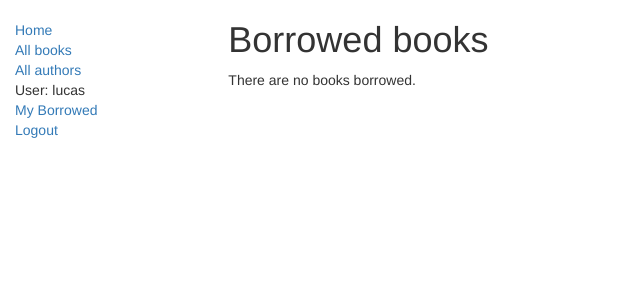
After one commit to ArtemisRex/locallibrary, a Django app: page /catalog/mybooks/ in a window 1280 px wide. The commit adds this page. Shown: the top 300 px of the page, without its empty margins (0-640 px from the left). Run offline with Django 3.2, Linux system fonts and the light colour scheme; a user stored in the database is signed in; data comes from the database, SQL or seed files in the repository; some libraries are stand-ins or nearby versions.

Commit message:
added user borrow view

```diff
--- a/locallibrary/catalog/admin.py
+++ b/locallibrary/catalog/admin.py
@@ -38,7 +38,7 @@ class BookInstanceAdmin(admin.ModelAdmin):
             'fields': ('book', 'imprint', 'id')
         }),
         ('Availability', {
-            'fields': ('status', 'due_back')
+            'fields': ('status', 'due_back', 'borrower')
         }),
     )
 # Register the admin class with the associated model
--- a/locallibrary/catalog/models.py
+++ b/locallibrary/catalog/models.py
@@ -103,7 +103,7 @@ class BookInstance(models.Model):
 
     class Meta:
         ordering = ["due_back"]
-
+        permissions = (("can_mark_returned", "Set book as returned"),)
 
     def __str__(self):
         """
--- a/locallibrary/catalog/templates/base_generic.html
+++ b/locallibrary/catalog/templates/base_generic.html
@@ -29,6 +29,7 @@
 
 	  {% if user.is_authenticated %}
 	      <li>User: {{ user.get_username }}</li>
+	      <li><a href="{% url 'my-borrowed' %}">My Borrowed</a></li>
 	      <li><a href="{% url 'logout'%}?next={{request.path}}">Logout</a></li>
 	  {% else %}
 	      <li><a href="{% url 'login'%}?next={{request.path}}">Login</a></li>
--- /dev/null
+++ b/locallibrary/catalog/templates/catalog/bookinstance_list_borrowed_user.html
@@ -0,0 +1,20 @@
+
+{% extends "base_generic.html" %}
+
+{% block content %}
+    <h1>Borrowed books</h1>
+
+    {% if bookinstance_list %}
+    <ul>
+
+      {% for bookinst in bookinstance_list %}
+      <li class="{% if bookinst.is_overdue %}text-danger{% endif %}">
+        <a href="{% url 'book-detail' bookinst.book.pk %}">{{bookinst.book.title}}</a> ({{ bookinst.due_back }})
+      </li>
+      {% endfor %}
+    </ul>
+
+    {% else %}
+      <p>There are no books borrowed.</p>
+    {% endif %}
+{% endblock %}
--- a/locallibrary/catalog/urls.py
+++ b/locallibrary/catalog/urls.py
@@ -11,3 +11,7 @@ urlpatterns = [
     path('authors/', views.AuthorListView.as_view(), name='authors'),
     path('author/<int:pk>', views.AuthorDetailView.as_view(), name='author-detail'),
 ]
+
+urlpatterns += [
+    path('mybooks/', views.LoanedBooksByUserListView.as_view(), name='my-borrowed'),
+]
--- a/locallibrary/catalog/views.py
+++ b/locallibrary/catalog/views.py
@@ -48,3 +48,16 @@ class AuthorListView(generic.ListView):
 
 class AuthorDetailView(generic.DetailView):
     model = Author
+
+from django.contrib.auth.mixins import LoginRequiredMixin
+
+class LoanedBooksByUserListView(LoginRequiredMixin,generic.ListView):
+    """
+    Generic class-based view listing books on loan to current user.
+    """
+    model = BookInstance
+    template_name ='catalog/bookinstance_list_borrowed_user.html'
+    paginate_by = 10
+
+    def get_queryset(self):
+        return BookInstance.objects.filter(borrower=self.request.user).filter(status__exact='o').order_by('due_back')
```
Also changed, not shown: locallibrary/catalog/migrations/0004_auto_20180705_1832.py (added), locallibrary/catalog/migrations/0005_auto_20180705_1914.py (added), locallibrary/db.sqlite3.
